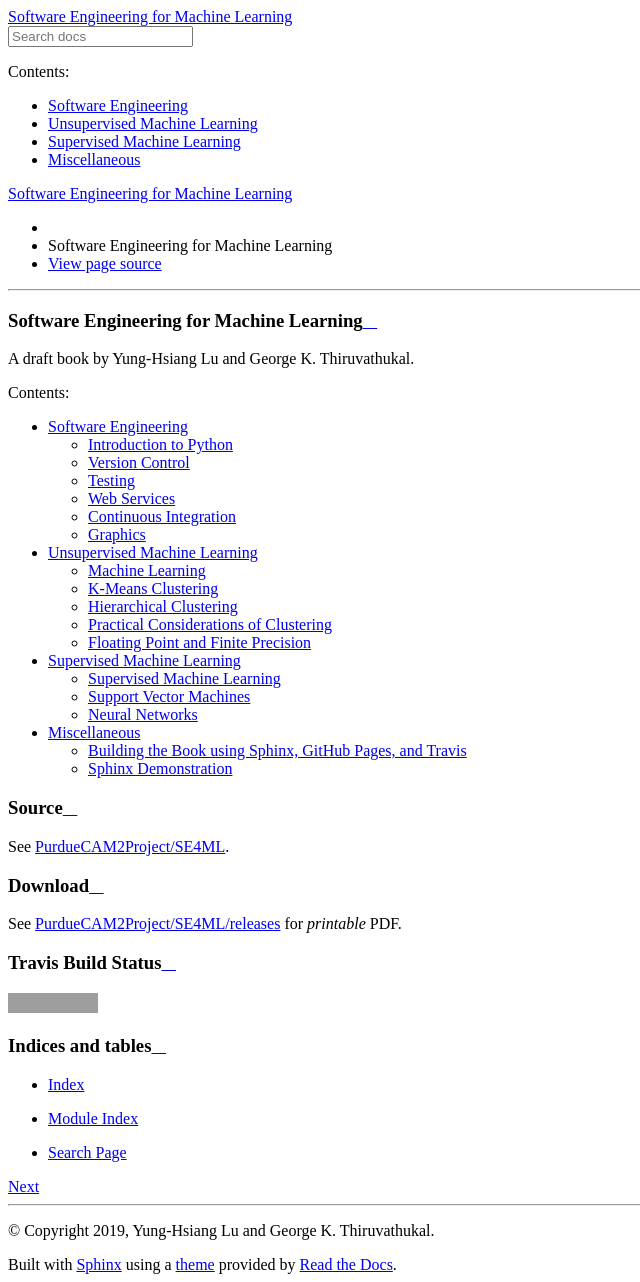
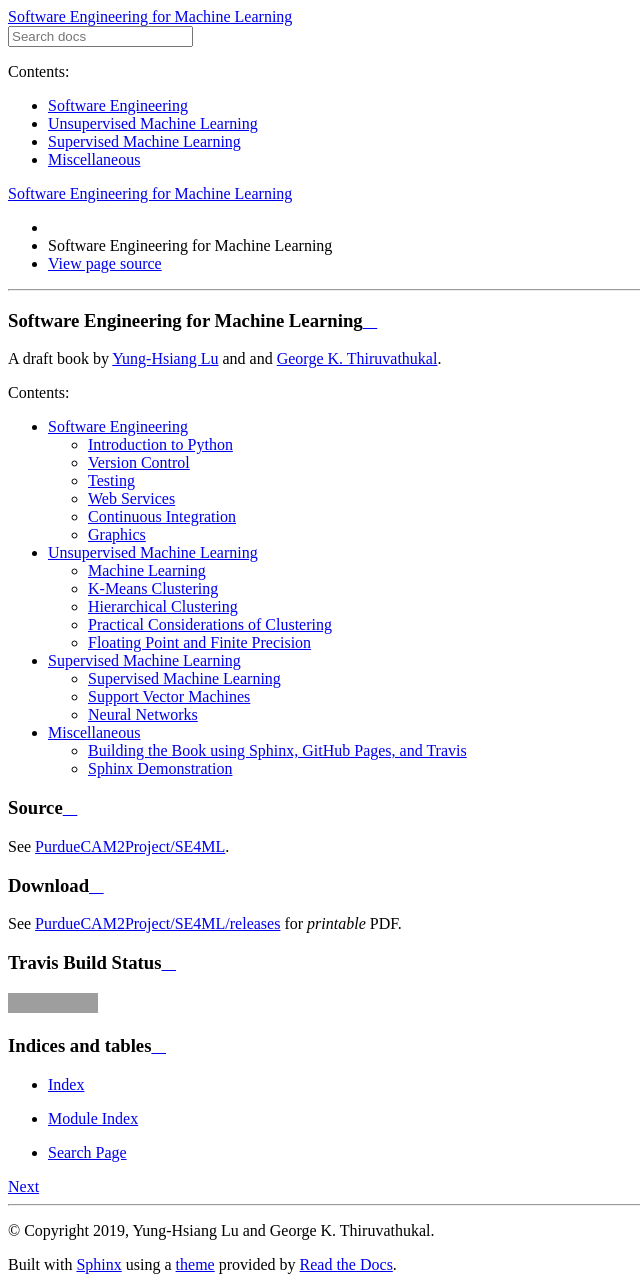
Before and after one commit to PurdueCAM2Project/SE4ML, a Sphinx documentation site: the page built from sphinx-book/source/index.rst, in a window 1280 px wide. Shown: the whole page, without its empty margins (0-640 px from the left). Built offline with Sphinx 7.4.7 and the Read the Docs theme 2.0.0, drawn with Linux system fonts in a browser that asks for light colours; grey boxes are pictures that could not be loaded.

```diff
--- a/sphinx-book/source/index.rst
+++ b/sphinx-book/source/index.rst
@@ -6,7 +6,7 @@
 Software Engineering for Machine Learning
 =========================================
 
-A draft book by Yung-Hsiang Lu and George K. Thiruvathukal.
+A draft book by `Yung-Hsiang Lu <https://engineering.purdue.edu/ECE/People/ptProfile?resource_id=3355>`_ and  and `George K. Thiruvathukal <https://thiruvathukal.com/>`_.
 
 .. toctree::
    :maxdepth: 2
@@ -20,7 +20,7 @@ A draft book by Yung-Hsiang Lu and George K. Thiruvathukal.
 Source
 ====================
 
-See `PurdueCAM2Project/SE4ML <https://github.com/PurdueCAM2Project/SE4ML>`__.
+See `PurdueCAM2Project/SE4ML <https://github.com/PurdueCAM2Project/SE4ML>`_.
 
 Download
 ====================
```
